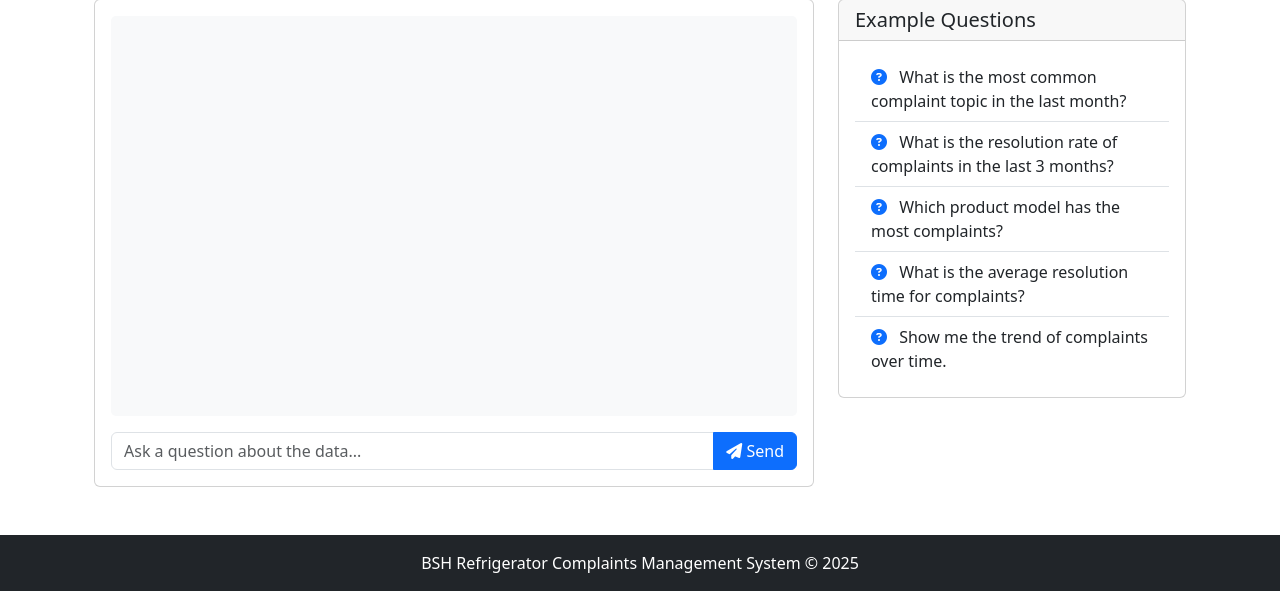
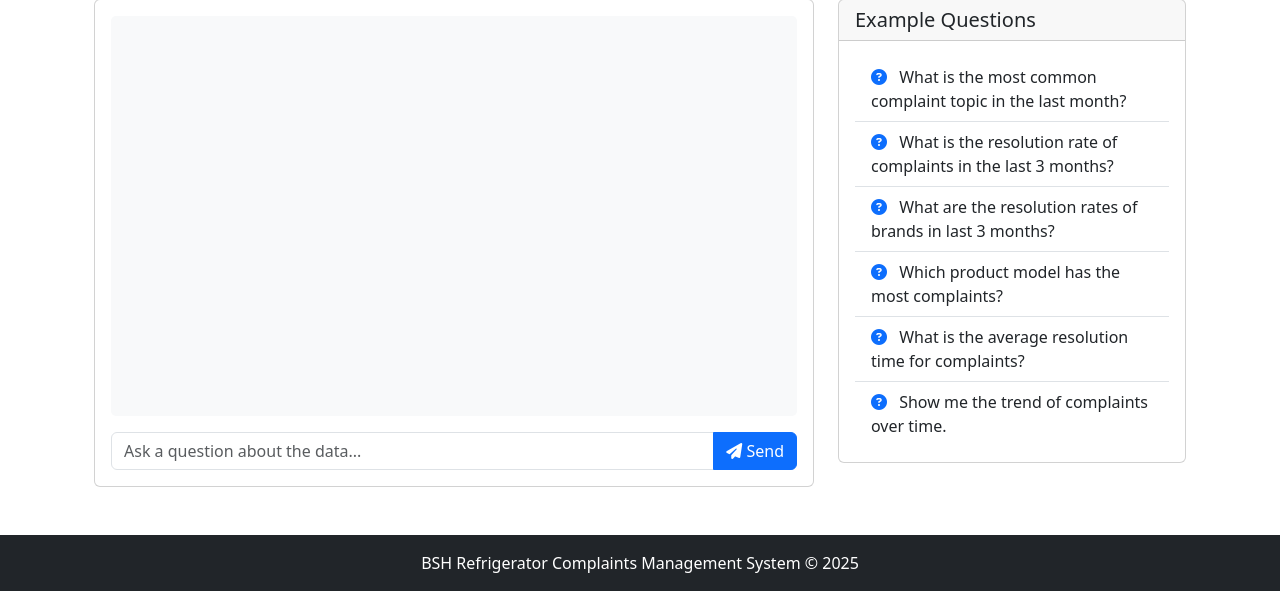
Before and after one commit to prometa-ai/demo-bsh-complaints-management, a Flask app: page /talk_with_data in a window 1280 px wide. Shown: the part 201-812 px from the top of the page. Run offline with Flask 3, Linux system fonts and the light colour scheme; the visitor is signed in with stand-in values (Sample User, id 1); some libraries are stand-ins or nearby versions.

Commit message:
Add brand resolution rates question to Talk with Data examples

```diff
--- a/templates/talk_with_data.html
+++ b/templates/talk_with_data.html
@@ -41,6 +41,10 @@
                         <li class="list-group-item example-question">
                             <i class="fas fa-question-circle text-primary me-2"></i>
                             What is the resolution rate of complaints in the last 3 months?
+                        </li>
+                        <li class="list-group-item example-question">
+                            <i class="fas fa-question-circle text-primary me-2"></i>
+                            What are the resolution rates of brands in last 3 months?
                         </li>
                         <li class="list-group-item example-question">
                             <i class="fas fa-question-circle text-primary me-2"></i>
```
